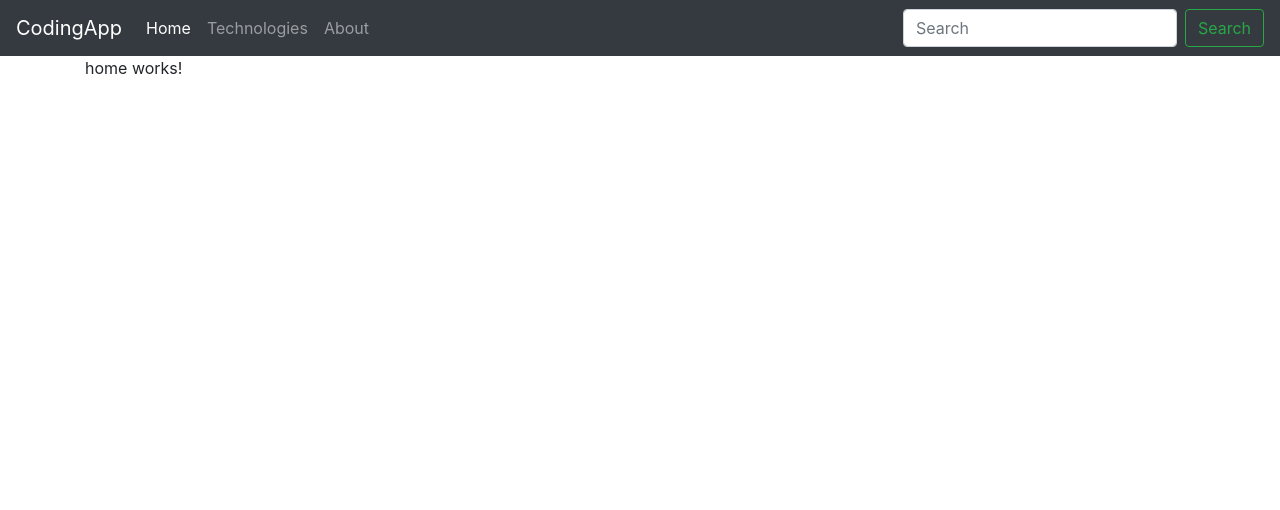
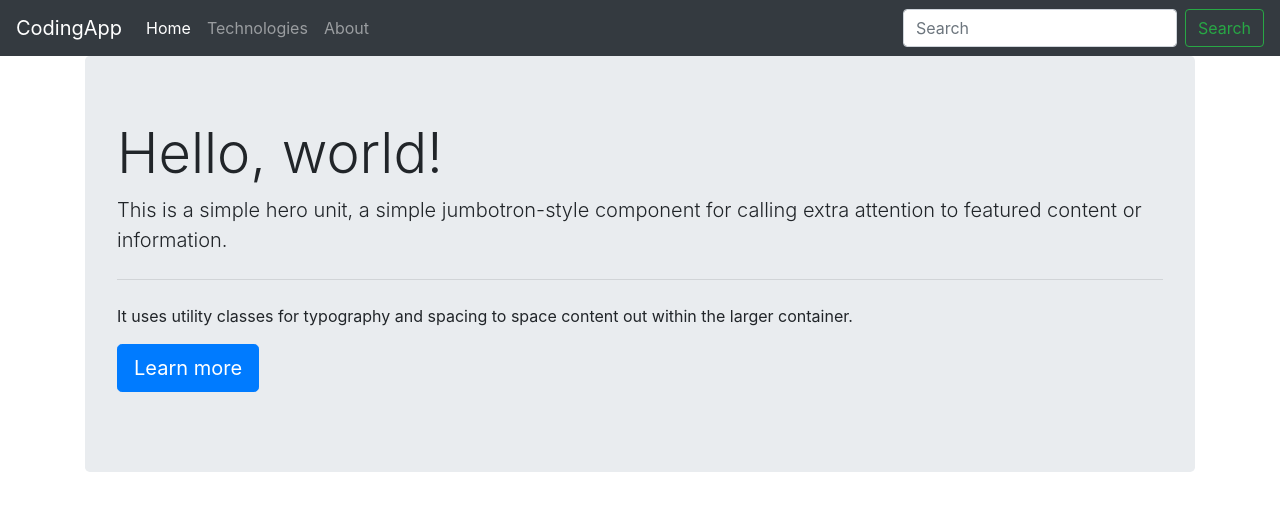
Before and after one commit to cdsandoval/backendvsfrontend, an Angular app in the folder frontend/: page /home in a window 1280 px wide. Shown: the top 510 px of the page. Built offline with nearby package versions, Linux system fonts and the light colour scheme.

Commit message:
Add technologies view

```diff
--- a/frontend/src/app/components/technology-card/technology-card.component.html
+++ b/frontend/src/app/components/technology-card/technology-card.component.html
@@ -1 +1,22 @@
-<p>technology-card works!</p>
+<div class="card">
+  <img
+    [src]="technology.logo"
+    [alt]="technology.name"
+    class="card-img-top img-fluid"
+  />
+</div>
+
+<div class="card-boy">
+  <h4 class="card-title">{{ technology.name }}</h4>
+  <p class="card-text">{{ technology.description }}</p>
+  <p class="card-text">
+    <small class="text-muted" *ngFor="let tag of technology.tags">
+      <a href="#">{{ tag }}</a>
+    </small>
+  </p>
+  <a
+    [routerLink]="['/technology', technology._id]"
+    class="btn btn-outline-primary"
+    >See more</a
+  >
+</div>
--- a/frontend/src/app/components/technology-card/technology-card.component.ts
+++ b/frontend/src/app/components/technology-card/technology-card.component.ts
@@ -1,15 +1,13 @@
-import { Component, OnInit } from '@angular/core';
+import { Component, OnInit, Input } from '@angular/core';
 
 @Component({
   selector: 'app-technology-card',
   templateUrl: './technology-card.component.html',
-  styleUrls: ['./technology-card.component.css']
+  styleUrls: ['./technology-card.component.css'],
 })
 export class TechnologyCardComponent implements OnInit {
+  @Input() technology: any = {};
+  constructor() {}
 
-  constructor() { }
-
-  ngOnInit(): void {
-  }
-
+  ngOnInit(): void {}
 }
--- a/frontend/src/app/pages/home/home.component.html
+++ b/frontend/src/app/pages/home/home.component.html
@@ -1 +1,15 @@
-<p>home works!</p>
+<div class="jumbotron">
+  <h1 class="display-4">Hello, world!</h1>
+  <p class="lead">
+    This is a simple hero unit, a simple jumbotron-style component for calling
+    extra attention to featured content or information.
+  </p>
+  <hr class="my-4" />
+  <p>
+    It uses utility classes for typography and spacing to space content out
+    within the larger container.
+  </p>
+  <p class="lead">
+    <a class="btn btn-primary btn-lg" href="#" role="button">Learn more</a>
+  </p>
+</div>
--- a/frontend/src/app/pages/tecnhologies/tecnhologies.component.html
+++ b/frontend/src/app/pages/tecnhologies/tecnhologies.component.html
@@ -1 +1,9 @@
-<p>tecnhologies works!</p>
+<h1>Technologies <small>Backend and Frontend</small></h1>
+<hr />
+
+<div class="card-columns">
+  <app-technology-card
+    [technology]="technology"
+    *ngFor="let technology of technologies"
+  ></app-technology-card>
+</div>
--- a/frontend/src/app/pages/tecnhologies/tecnhologies.component.ts
+++ b/frontend/src/app/pages/tecnhologies/tecnhologies.component.ts
@@ -1,15 +1,22 @@
 import { Component, OnInit } from '@angular/core';
+import { HttpService } from 'src/app/services/http.service';
+import { Technology } from 'src/app/models/technology.models';
 
 @Component({
   selector: 'app-tecnhologies',
   templateUrl: './tecnhologies.component.html',
-  styleUrls: ['./tecnhologies.component.css']
+  styleUrls: ['./tecnhologies.component.css'],
 })
 export class TecnhologiesComponent implements OnInit {
-
-  constructor() { }
+  public technologies: Technology[];
+  constructor(public _httpService: HttpService) {}
 
   ngOnInit(): void {
+    this._httpService
+      .getTechnologies()
+      .subscribe((technologies: Technology[]) => {
+        this.technologies = technologies['data'];
+        debugger;
+      });
   }
-
 }
```
